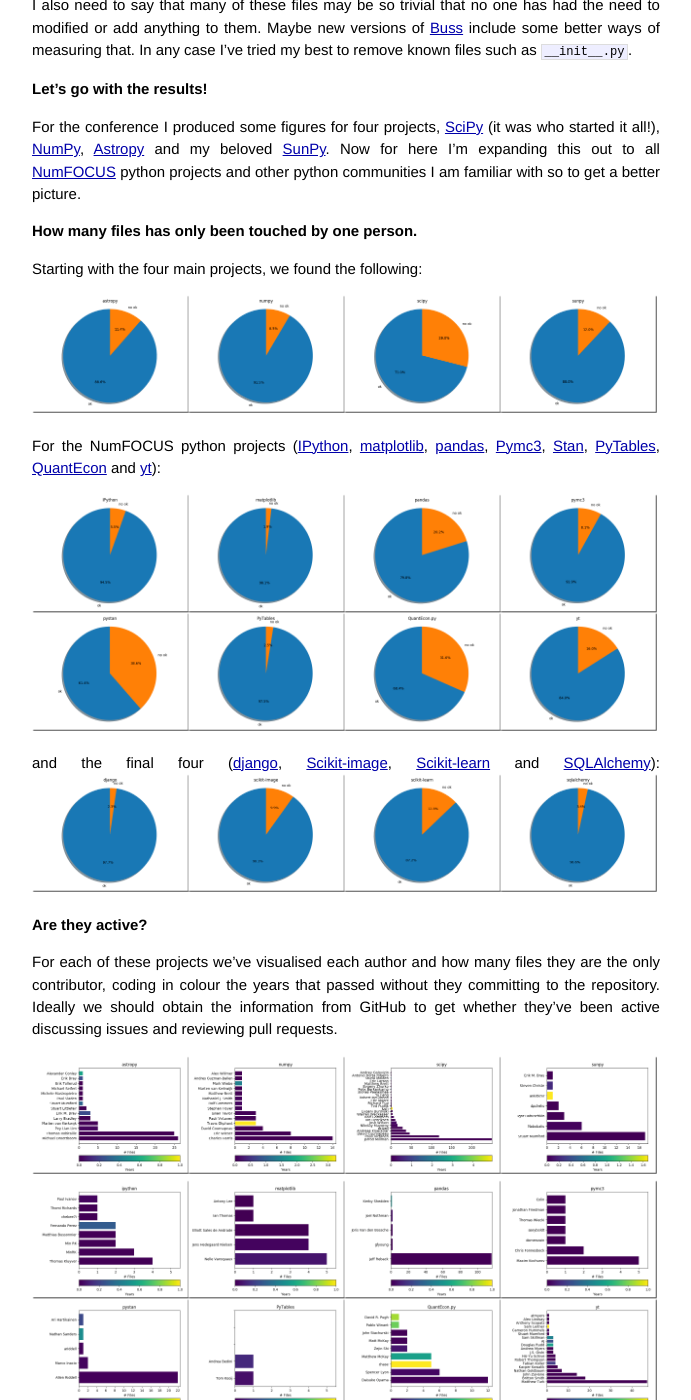
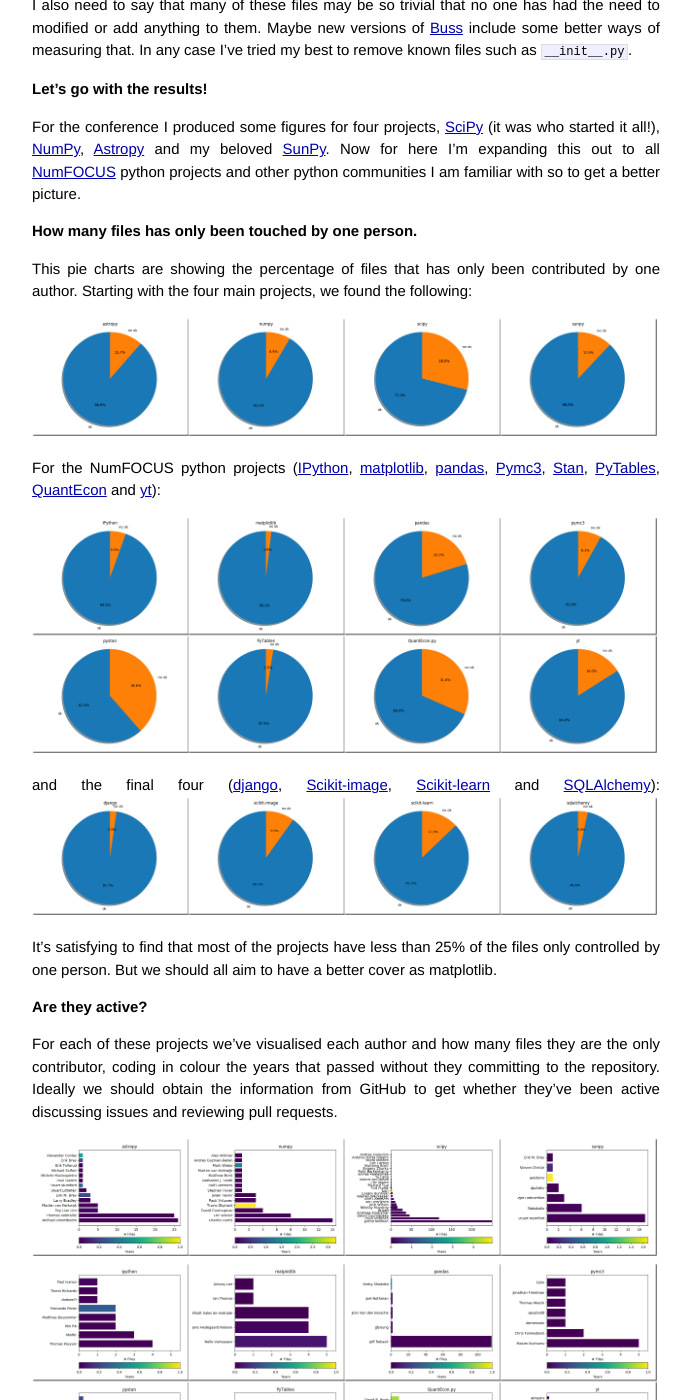
Before and after one commit to dpshelio/dpshelio.github.io, a Jekyll site: the page built from _posts/2017/05/28/2017-05-28-fortran-in-scipy-or-the-bus-factor-in-some-python-projects.md, in a window 1280 px wide and 1400 px high, scrolled down 847 px. Shown: the whole window, without its empty margins (294-985 px from the left). Built offline with Jekyll 4.4.1, drawn with Linux system fonts in a browser that asks for light colours; some of the changed text lies outside the part shown.

Commit message:
more text

```diff
--- a/_posts/2017/05/28/2017-05-28-fortran-in-scipy-or-the-bus-factor-in-some-python-projects.md
+++ b/_posts/2017/05/28/2017-05-28-fortran-in-scipy-or-the-bus-factor-in-some-python-projects.md
@@ -55,7 +55,8 @@ other python communities I am familiar with so to get a better picture.
 
 ### How many files has only been touched by one person.
 
-Starting with the four main projects, we found the following:
+This pie charts are showing the percentage of files that has only been
+contributed by one author. Starting with the four main projects, we found the following:
 
 <!-- cp {sci,num,astro,sun}py/*_total.png . -->
 <!-- montage *_total.png -tile x1 -shadow -geometry +1+1 -background none totals.png -->
@@ -70,6 +71,10 @@ For the NumFOCUS python projects ([IPython][ipython], [matplotlib][mpl], [pandas
 and the final four ([django][django], [Scikit-image][skimage], [Scikit-learn][sklearn] and
 [SQLAlchemy][sqlalchemy]):
 <a href="/gallery/images/2017/05/28/2017-05-28-projects_others.png"><img width="625px" alt="files 1 contributor" src="/gallery/images/2017/05/28/2017-05-28-projects_others.png"></a>
+
+It's satisfying to find that most of the projects have less than 25% of the files
+only controlled by one person. But we should all aim to have a better cover as
+matplotlib.
 
 ### Are they active?
 
@@ -117,6 +122,7 @@ analyse the content of these *critic* files by language, purpose (are they
 code or tests?), etc.
 
 If we want to go into more detail we could look at:
+ - the lines of code instead of the number of files may be a better indicative,
  - the activity of these contributors to the project (are they still active?),
  - the files with other contributors where only formatting changes have be applied (I would have
 no idea how to test for that),
```
